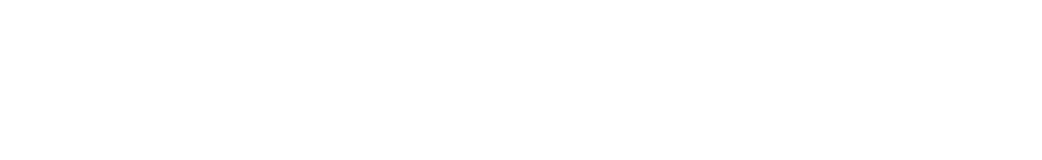
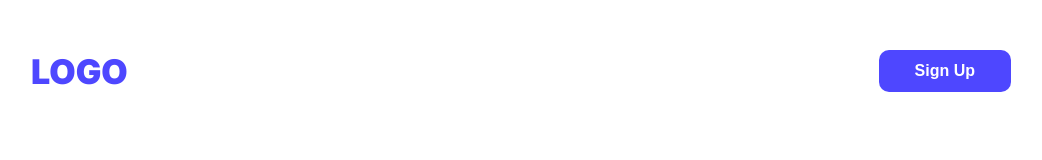
Before and after one commit to mdjakariasheikhmahi/Website-Template, a plain HTML site: page index.html in a window 1280 px wide. Shown: the whole page, without its empty margins (119-1161 px from the left). Drawn offline with Linux system fonts and the light colour scheme.

Commit message:
added a nav bar

```diff
--- a/index.html
+++ b/index.html
@@ -2,10 +2,10 @@
 <html lang="en">
 <head>
     <meta charset="UTF-8">
-    <meta name="viewport" content="width=device-width, initial-scale=1.0">
     <link rel="preconnect" href="https://fonts.googleapis.com">
     <link rel="preconnect" href="https://fonts.gstatic.com" crossorigin>
-    <link href="https://fonts.googleapis.com/css2?family=Raleway:ital,wght@0,100..900;1,100..900&display=swap" rel="stylesheet">
+    <link href="https://fonts.googleapis.com/css2?family=Inter:ital,opsz,wght@0,14..32,100..900;1,14..32,100..900&family=Raleway:ital,wght@0,100..900;1,100..900&display=swap" rel="stylesheet">
+    <meta name="viewport" content="width=device-width, initial-scale=1.0">
     <title>Website-Template</title>
     <link rel="stylesheet" href="style.css">
 
@@ -13,13 +13,18 @@
 <body class="raleway-normal">
     <header>
         <nav>
+            <h3 class="inter-normal nav-title"> LOGO</h3>
+            <ul>
+                <li><a href="#"><button class="btm-main">Sign Up</button></a></li>
+            </ul>
+
 
         </nav>
     </header>
     <main>
-            <section>
 
-            </section>
+
+
     </main>
     <footer>
 
--- a/style.css
+++ b/style.css
@@ -1,3 +1,8 @@
+*{
+  padding: 0;
+  margin: 0;
+}
+
 /* Font */
 .raleway-normal{
   font-family: "Raleway", sans-serif;
@@ -5,6 +10,42 @@
   font-style: normal;
 }
 
+.inter-normal{
+  font-family: "Inter", sans-serif;
+  font-optical-sizing: auto;
+  font-style: normal;
+}
 
 
-/* header */
+/* BUTTON */
+ .btm-main{
+  font-size: 16px;
+  font-weight:bold;
+  padding: 12px 36px;
+  border: none;
+  border-radius: 10px;
+  color: #FFFFFF;
+  background-color: #4E47FF;
+ }
+
+
+
+/*  ----- header -----  */
+
+    /* nav style */
+    nav{
+      display: flex;
+      align-items: center;
+      justify-content: space-between;
+      margin: 50px 150px;
+    }
+
+    .nav-title{
+      font-size: 34px;
+      font-weight: 900;
+      color: #4E47FF;
+    }
+
+    nav ul li{
+      list-style: none;
+    }
```
